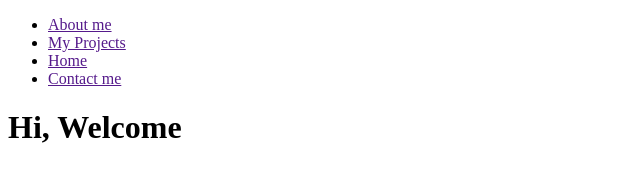
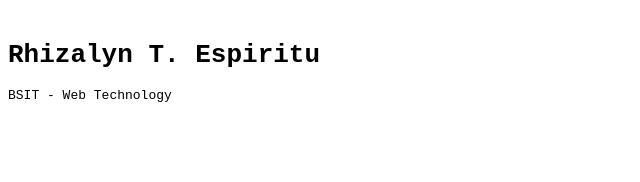
Before and after one commit to qretzuisx/Personal-Portfolio, a plain HTML site: page index.html in a window 1280 px wide. Shown: the whole page, without its empty margins (0-640 px from the left). Drawn offline with Linux system fonts and the light colour scheme.

Commit message:
revision in the header and the font

```diff
--- a/index.html
+++ b/index.html
@@ -7,21 +7,15 @@
     <link rel="stylesheet" href="styles.css">
 </head>
 <body>
-    <nav id="navbar">
-        <ul>
-            <li><a href="">About me</a></li>
-            <li><a href="">My Projects</a></li>
-            <li><a href="">Home</a></li>
-            <li><a href="">Contact me</a></li>
-        </ul>
-    </nav>
-    <section id="home-section">
-    </section>
-    <h1>Hi, Welcome</h1>
-
-    <section id="aboutme-section">
+    <header>
+        <div class="container">
+            <img src="" alt="" class="profile-img">
+            <h1>Rhizalyn T. Espiritu</h1>
+            <p>BSIT - Web Technology</p>
+        </div>
+    </header>
+    <section>
 
     </section>
-
 </body>
 </html>
--- a/styles.css
+++ b/styles.css
@@ -1 +1,3 @@
-i
+body {
+    font-family: monospace;
+}
```
